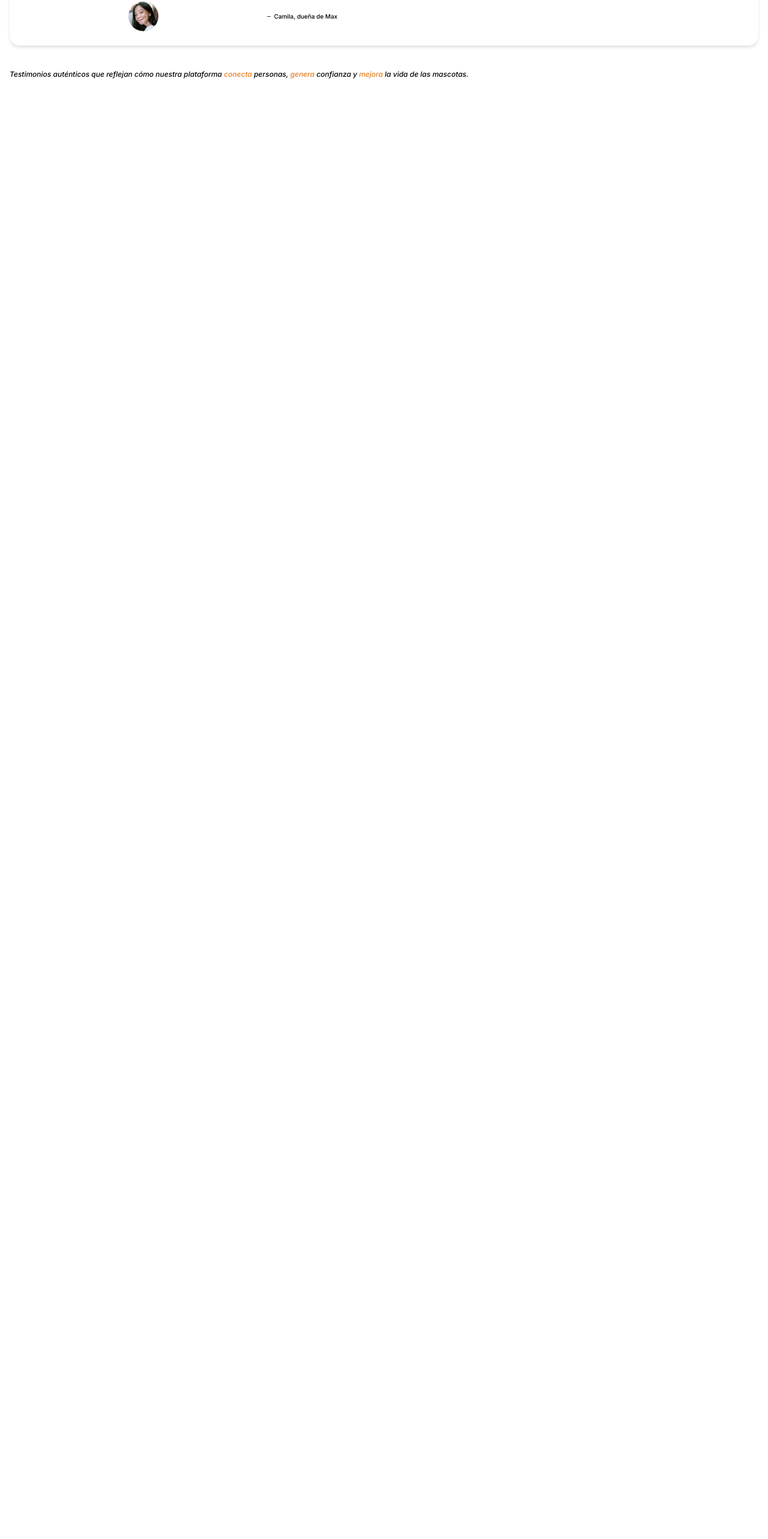
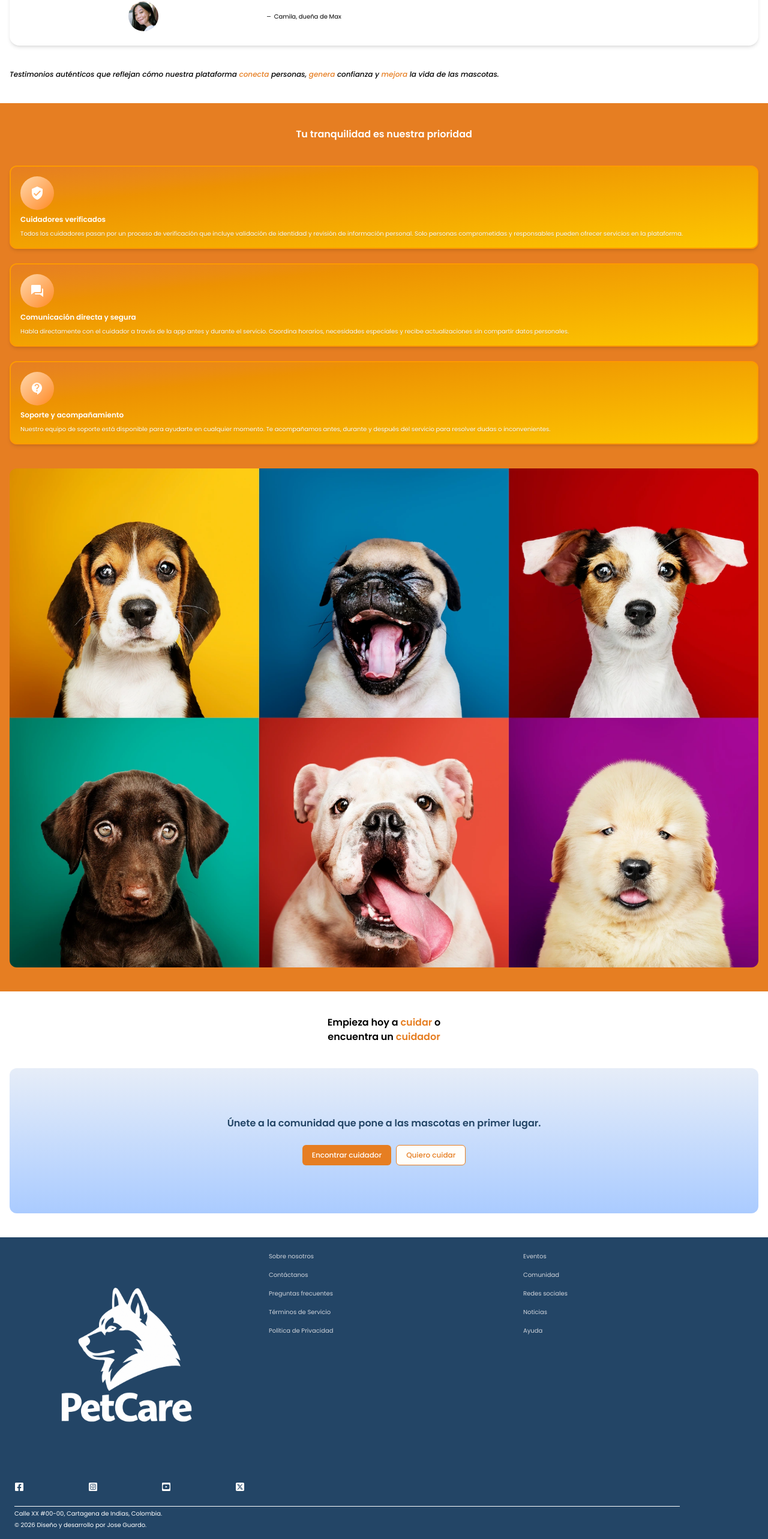
Before and after one commit to GabiniJQ/petcare, a React (Vite) app: page / in a window 1280 px wide. Shown: the part 4006-6572 px from the top of the page at 60% size. Before the commit the page ends 4178 px from the top, so only its background shows below. Built offline with nearby package versions, Linux system fonts and the light colour scheme.

Commit message:
Add Benefits, FinalCTA, and Footer components; update styles and add images

```diff
--- a/src/index.css
+++ b/src/index.css
@@ -5,6 +5,7 @@
 
   --color-primary-dark: #d47420;
   --color-secondary-dark: #f7f7f7;
+  --color-blue-dark: #234566;
 
   --color-blue-icon: #E6EDF8;
   --color-blue-dark-gradient: #E6EDF8;/* #234566; */
@@ -14,7 +15,7 @@
 }
 
 :root {
-  font-family: 'Inter', sans-serif;
+  font-family: 'Poppins', sans-serif;
 }
 
 .hero-bg {
@@ -53,3 +54,7 @@
 @utility bg-card-service {
   @apply bg-linear-to-t from-primary/90 to-primary/70;
 }
+
+@utility bg-linear-cta {
+  @apply bg-linear-to-b from-[#E6EDF8] to-[#AACBFF];
+}
--- /dev/null
+++ b/src/pages/home/Benefits.tsx
@@ -0,0 +1,76 @@
+import { BiSolidConversation } from 'react-icons/bi'
+import { MdContactSupport, MdVerifiedUser } from 'react-icons/md'
+
+const Benefits = () => {
+  return (
+    <section className='flex flex-col gap-10 py-10 px-4 bg-primary'>
+      <h1 className='subtitle text-white'>
+        Tu tranquilidad es nuestra prioridad
+      </h1>
+
+      <div className='grid gap-6'>
+        <div className='flex flex-col items-start gap-2 bg-linear-to-br from-primary/90 to-yellow-400 text-white shadow-md border-2 border-amber-500 rounded-xl p-4'>
+          <div className='flex items-center justify-center bg-linear-to-br from-orange-200 to-orange-400 p-4 rounded-full'>
+            <MdVerifiedUser className='size-6' />
+          </div>
+
+          <h2 className='font-title font-semibold text-xs'>
+            Cuidadores verificados
+          </h2>
+
+          <p className='text-2xs text-shadow-2xs'>
+            Todos los cuidadores pasan por un proceso de verificación que
+            incluye validación de identidad y revisión de información personal.
+            Solo personas comprometidas y responsables pueden ofrecer servicios
+            en la plataforma.
+          </p>
+        </div>
+
+        <div className='flex flex-col items-start gap-2 bg-linear-to-br from-primary/90 to-yellow-400 text-white shadow-md border-2 border-amber-500 rounded-xl p-4'>
+          <div className='flex items-center justify-center bg-linear-to-br from-orange-200 to-orange-400 p-4 rounded-full'>
+            <BiSolidConversation className='size-6' />
+          </div>
+
+          <h2 className='font-title font-semibold text-xs'>
+            Comunicación directa y segura
+          </h2>
+
+          <p className='text-2xs text-shadow-2xs'>
+            Habla directamente con el cuidador a través de la app antes y
+            durante el servicio. Coordina horarios, necesidades especiales y
+            recibe actualizaciones sin compartir datos personales.
+          </p>
+        </div>
+
+        <div className='flex flex-col items-start gap-2 bg-linear-to-br from-primary/90 to-yellow-400 text-white shadow-md border-2 border-amber-500 rounded-xl p-4'>
+          <div className='flex items-center justify-center bg-linear-to-br from-orange-200 to-orange-400 p-4 rounded-full'>
+            <MdContactSupport className='size-6' />
+          </div>
+
+          <h2 className='font-title font-semibold text-xs'>
+            Soporte y acompañamiento
+          </h2>
+
+          <p className='text-2xs text-shadow-2xs'>
+            Nuestro equipo de soporte está disponible para ayudarte en cualquier
+            momento. Te acompañamos antes, durante y después del servicio para
+            resolver dudas o inconvenientes.
+          </p>
+        </div>
+      </div>
+
+      <div className='rounded-xl overflow-hidden'>
+        <img
+          src='/img/puppies-collection.webp'
+          alt='Foto de cachorros'
+          width='1875'
+          height='1250'
+          loading='lazy'
+          className='w-fit'
+        />
+      </div>
+    </section>
+  )
+}
+
+export default Benefits
--- /dev/null
+++ b/src/pages/home/FinalCTA.tsx
@@ -0,0 +1,26 @@
+import { Button } from '../../shared/components/Button'
+
+const FinalCTA = () => {
+  return (
+    <section className='flex flex-col gap-10 py-10 px-4'>
+      <h1 className='subtitle max-w-60 mx-auto'>
+        Empieza hoy a <span className='text-primary'>cuidar</span> o encuentra
+        un <span className='text-primary'>cuidador</span>
+      </h1>
+
+      <div className='flex flex-col items-center justify-center gap-6 px-6 py-20 bg-linear-cta rounded-xl'>
+        <h1 className='text-blue-dark font-semibold'>
+          Únete a la comunidad que pone a las mascotas en primer lugar.
+        </h1>
+
+        <div className='flex gap-2 text-xs'>
+          <Button className=''>Encontrar cuidador</Button>
+
+          <Button variant='secondary'>Quiero cuidar</Button>
+        </div>
+      </div>
+    </section>
+  )
+}
+
+export default FinalCTA
--- /dev/null
+++ b/src/pages/home/Footer.tsx
@@ -0,0 +1,69 @@
+import {
+  FaFacebookSquare,
+  FaInstagramSquare,
+  FaYoutubeSquare,
+} from 'react-icons/fa'
+import { FaSquareXTwitter } from 'react-icons/fa6'
+import Separator from './Separator'
+
+const Footer = () => {
+  return (
+    <footer className='flex flex-col bg-blue-dark py-6 px-6 gap-6'>
+      <div className='grid grid-cols-3 gap-10'>
+        <div className='flex flex-col justify-evenly items-center'>
+          <img src='/img/petcare-logo-white.webp' alt='' />
+          <div className='flex justify-between text-white w-full'>
+            <FaFacebookSquare />
+            <FaInstagramSquare />
+            <FaYoutubeSquare />
+            <FaSquareXTwitter />
+          </div>
+        </div>
+
+        <div className='flex flex-col gap-4 text-2xs text-gray-300'>
+          <a href='#' className='hover:text-white'>
+            Sobre nosotros
+          </a>
+          <a href='#' className='hover:text-white'>
+            Contáctanos
+          </a>
+          <a href='#' className='hover:text-white'>
+            Preguntas frecuentes
+          </a>
+          <a href='#' className='hover:text-white'>
+            Términos de Servicio
+          </a>
+          <a href='#' className='hover:text-white'>
+            Política de Privacidad
+          </a>
+        </div>
+
+        <div className='flex flex-col gap-4 text-2xs text-gray-300'>
+          <a href='#' className='hover:text-white'>
+            Eventos
+          </a>
+          <a href='#' className='hover:text-white'>
+            Comunidad
+          </a>
+          <a href='#' className='hover:text-white'>
+            Redes sociales
+          </a>
+          <a href='#' className='hover:text-white'>
+            Noticias
+          </a>
+          <a href='#' className='hover:text-white'>
+            Ayuda
+          </a>
+        </div>
+      </div>
+
+      <div className='flex flex-col text-2xs text-white gap-1'>
+        <Separator />
+        <p>Calle XX #00-00, Cartagena de Indias, Colombia.</p>
+        <p>© 2026 Diseño y desarrollo por Jose Guardo.</p>
+      </div>
+    </footer>
+  )
+}
+
+export default Footer
--- a/src/pages/home/Testimonials.tsx
+++ b/src/pages/home/Testimonials.tsx
@@ -67,7 +67,7 @@ export const TestimonialCard = ({
     <div className='flex flex-col gap-2 p-6 rounded-2xl shadow-md bg-white'>
       <BiSolidQuoteLeft className='text-primary size-8' />
 
-      <p className='text-2xs'>{text}</p>
+      <p className='text-2xs font-medium'>{text}</p>
 
       <BiSolidQuoteRight className='text-primary size-8 self-end' />
 
@@ -78,7 +78,7 @@ export const TestimonialCard = ({
           </div>
         </div>
 
-        <p className='flex items-center gap-1 w-2/3 text-2xs font-medium'>
+        <p className='flex items-center gap-1 w-2/3 text-2xs'>
           <GoDash />
           {author}
         </p>
--- a/src/pages/home/index.tsx
+++ b/src/pages/home/index.tsx
@@ -1,4 +1,7 @@
 import Navbar from '../../shared/components/Navbar'
+import Benefits from './Benefits'
+import FinalCTA from './FinalCTA'
+import Footer from './Footer'
 import Hero from './Hero'
 import Services from './Services'
 import Steps from './Steps'
@@ -17,6 +20,12 @@ const HomePage = () => {
         <Services />
 
         <Testimonials />
+
+        <Benefits />
+
+        <FinalCTA />
+
+        <Footer />
       </div>
 
 
```
Also changed, not shown: public/img/petcare-logo-white.webp (added), public/img/puppies-collection.webp (added).
